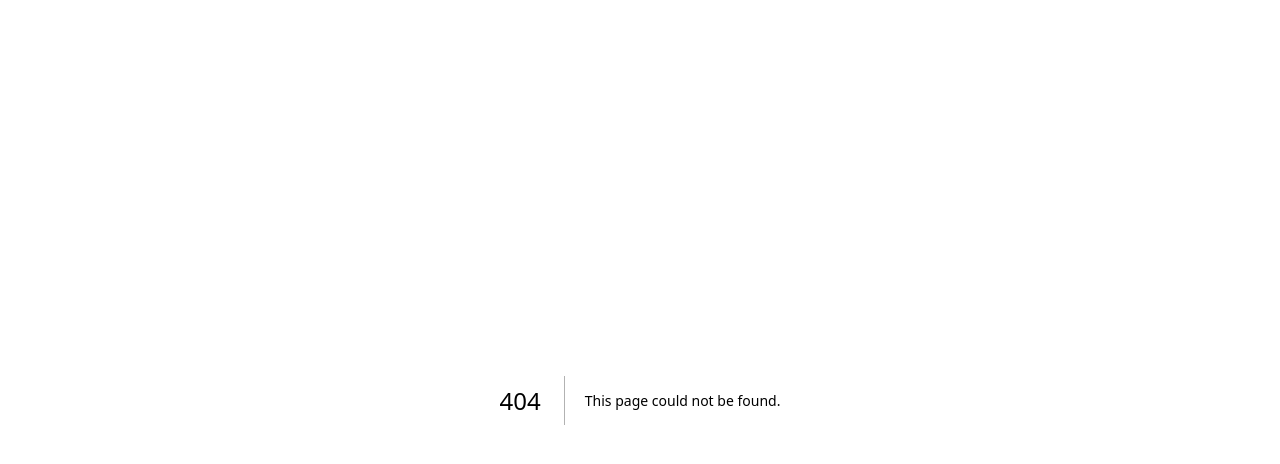
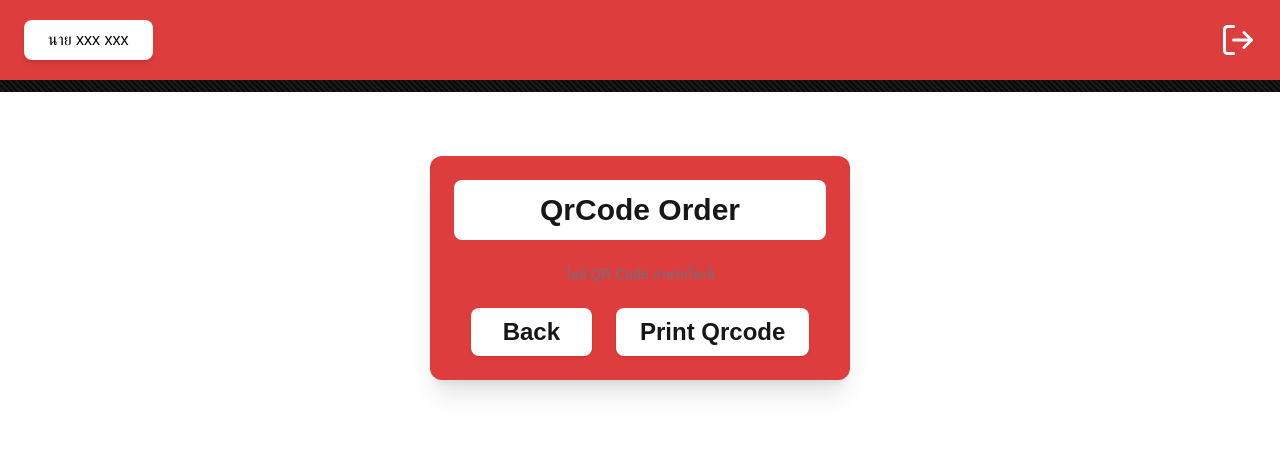
Before and after one commit to suphanatchanlek30/RMS-Project-Frontend, a Next.js app: page /cashier/table/1/qr in a window 1280 px wide. Before the commit this address had no page. Shown: the top 464 px of the page. Built offline with nearby package versions, Linux system fonts and the light colour scheme.

Commit message:
add Qrcode Order page from cashier

```diff
--- /dev/null
+++ b/app/(cashier)/cashier/table/[id]/qr/page.tsx
@@ -0,0 +1,11 @@
+import { CashierQrPage } from "@/components/cashier-section/qr";
+
+export default async function Page({
+  params,
+}: {
+  params: Promise<{ id: string }>;
+}) {
+  const { id } = await params;
+
+  return <CashierQrPage tableId={id} />;
+}
--- a/components/cashier-section/order/cashier-order-details.tsx
+++ b/components/cashier-section/order/cashier-order-details.tsx
@@ -59,18 +59,18 @@ export default function CashierOrderDetails({ tableId }: { tableId: string }) {
     <div className="min-h-screen bg-[var(--bg)]">
       <CashierHeader />
 
-      <div className="flex justify-center items-center mt-16">
-        <div className="bg-[var(--card-bg)] w-[420px] rounded-xl shadow-lg p-6">
+      <div className="flex justify-center mt-5">
+        <div className="bg-[var(--card-bg)] w-[360px] h-[500px] rounded-xl shadow-md p-6 flex flex-col">
 
           {/* table name */}
-          <div className="bg-[var(--input-bg)] px-6 py-1 rounded-md w-fit mb-4 font-semibold">
+          <div className="bg-[var(--bg)] px-6 py-1 rounded-md w-fit mb-4 font-semibold">
             {tableName}
           </div>
 
           {/* pending */}
           <h2 className="font-semibold mb-2">รายการที่ยังไม่ได้ทำ</h2>
 
-          <div className="flex flex-col gap-3 mb-4">
+          <div className="flex flex-col gap-3 mb-4 overflow-y-auto max-h-[150px] pr-1">
             {pending.length > 0 ? (
               pending.map((item, i) => (
                 <CashierOrderItem key={i} item={item} />
@@ -83,7 +83,7 @@ export default function CashierOrderDetails({ tableId }: { tableId: string }) {
           {/* done */}
           <h2 className="font-semibold mb-2">รายการที่เสร็จสิ้น</h2>
 
-          <div className="flex flex-col gap-3 mb-6">
+          <div className="flex flex-col gap-3 mb-6 overflow-y-auto max-h-[150px] pr-1">
             {done.length > 0 ? (
               done.map((item, i) => (
                 <CashierOrderItem key={i} item={item} />
@@ -94,13 +94,14 @@ export default function CashierOrderDetails({ tableId }: { tableId: string }) {
           </div>
 
           {/* back */}
-          <button
-            onClick={() => router.back()}
-            className="bg-[var(--button-bg)] hover:bg-[var(--button-bg-hover)] text-white px-10 py-2 rounded-lg mx-auto block font-semibold"
-          >
+          <div className="mt-auto">
+            <button
+                onClick={() => router.back()}
+                className="bg-[var(--button-bg)] hover:bg-[var(--button-bg-hover)] text-white px-10 py-2 rounded-lg mx-auto block font-semibold"
+            >
             Back
-          </button>
-
+            </button>
+          </div>
         </div>
       </div>
     </div>
--- a/components/cashier-section/order/cashier-order-item.tsx
+++ b/components/cashier-section/order/cashier-order-item.tsx
@@ -7,7 +7,7 @@ type Props = {
 
 export default function CashierOrderItem({ item }: Props) {
   return (
-    <div className="bg-[var(--input-bg)] rounded-lg px-4 py-2 shadow-sm text-sm">
+    <div className="w-full bg-[var(--bg)] rounded-lg px-4 py-2 shadow-sm text-sm">
       <div className="flex justify-between">
         <span>{item.name}</span>
         <span>x{item.qty}</span>
--- /dev/null
+++ b/components/cashier-section/qr/cashier-qr-card.tsx
@@ -0,0 +1,39 @@
+"use client";
+
+import { useRouter } from "next/navigation";
+import CashierQrImage from "./cashier-qr-image";
+
+export default function CashierQrCard({ tableId }: { tableId: string }) {
+  const router = useRouter();
+
+  return (
+    <div className="bg-[var(--panel-bg)] w-[420px] rounded-xl shadow-xl p-6 text-center">
+
+      {/* title */}
+      <div className="bg-[var(--bg)] py-3 rounded-lg text-3xl font-bold mb-6">
+        QrCode Order
+      </div>
+
+      {/* QR */}
+      <CashierQrImage tableId={tableId} />
+
+      {/* buttons */}
+      <div className="flex justify-center gap-6 mt-6">
+        <button
+          onClick={() => router.back()}
+          className="bg-[var(--bg)] px-8 py-2 rounded-lg font-semibold text-2xl shadow"
+        >
+          Back
+        </button>
+
+        <button
+          className="bg-[var(--bg)] px-6 py-2 rounded-lg font-semibold text-2xl shadow"
+          onClick={() => window.print()}
+        >
+          Print Qrcode
+        </button>
+      </div>
+
+    </div>
+  );
+}
--- /dev/null
+++ b/components/cashier-section/qr/cashier-qr-image.tsx
@@ -0,0 +1,27 @@
+export default function CashierQrImage({ tableId }: { tableId: string }) {
+
+  // mock เฉพาะโต๊ะ 3
+  const mockQrByTable: Record<string, string> = {
+    "3": "https://your-app.com/table/3",
+  };
+
+  const qrUrl = mockQrByTable[tableId];
+
+  // ถ้าไม่ใช่โต๊ะ 3 → ไม่มี QR
+  if (!qrUrl) {
+    return (
+      <div className="text-gray-500 text-sm">
+        ไม่มี QR Code สำหรับโต๊ะนี้
+      </div>
+    );
+  }
+
+  return (
+    <div className="bg-white p-4 rounded-lg w-fit mx-auto">
+      <img
+        src={`https://api.qrserver.com/v1/create-qr-code/?size=200x200&data=${qrUrl}`}
+        alt="qr"
+      />
+    </div>
+  );
+}
--- /dev/null
+++ b/components/cashier-section/qr/cashier-qr-page.tsx
@@ -0,0 +1,16 @@
+"use client";
+
+import CashierHeader from "../common/cashier-header";
+import CashierQrCard from "./cashier-qr-card";
+
+export default function CashierQrPage({ tableId }: { tableId: string }) {
+  return (
+    <div className="min-h-screen bg-[var(--bg)]">
+      <CashierHeader />
+
+      <div className="flex justify-center items-center mt-16">
+        <CashierQrCard tableId={tableId} />
+      </div>
+    </div>
+  );
+}
--- /dev/null
+++ b/components/cashier-section/qr/index.ts
@@ -0,0 +1 @@
+export { default as CashierQrPage } from "./cashier-qr-page";
--- a/components/cashier-section/table/cashier-table-grid.tsx
+++ b/components/cashier-section/table/cashier-table-grid.tsx
@@ -25,12 +25,12 @@ export default function CashierTableGrid() {
 
           {/* legend */}
           <div className="flex gap-4 mb-4">
-            <div className="flex items-center gap-2 bg-[var(--input-bg)] px-4 py-1 rounded shadow-md">
+            <div className="flex items-center gap-2 bg-[var(--input-bg)] px-4 py-1 font-semibold rounded shadow-md">
               <span>Available</span>
               <span className="w-5 h-5 bg-green-500 rounded-full"></span>
             </div>
 
-            <div className="flex items-center gap-2 bg-[var(--input-bg)] px-4 py-1 rounded shadow-md">
+            <div className="flex items-center gap-2 bg-[var(--input-bg)] px-4 py-1 font-semibold rounded shadow-md">
               <span>Not Available</span>
               <span className="w-5 h-5 bg-red-500 rounded-full"></span>
             </div>
--- a/components/cashier-section/table/cashier-table-menu.tsx
+++ b/components/cashier-section/table/cashier-table-menu.tsx
@@ -28,8 +28,11 @@ export default function CashierTableMenu({ tableId }: { tableId: string }) {
           </button>
 
           <div className="flex flex-col gap-5 mt-12">
-            <button className="bg-[var(--bg)] py-4 rounded-lg text-2xl font-bold shadow">
-              QrCode
+            <button
+                onClick={() => router.push(`/cashier/table/${tableId}/qr`)}
+                className="bg-[var(--bg)] py-4 rounded-lg text-2xl font-bold shadow"
+            >
+            QrCode
             </button>
 
             <button
```
